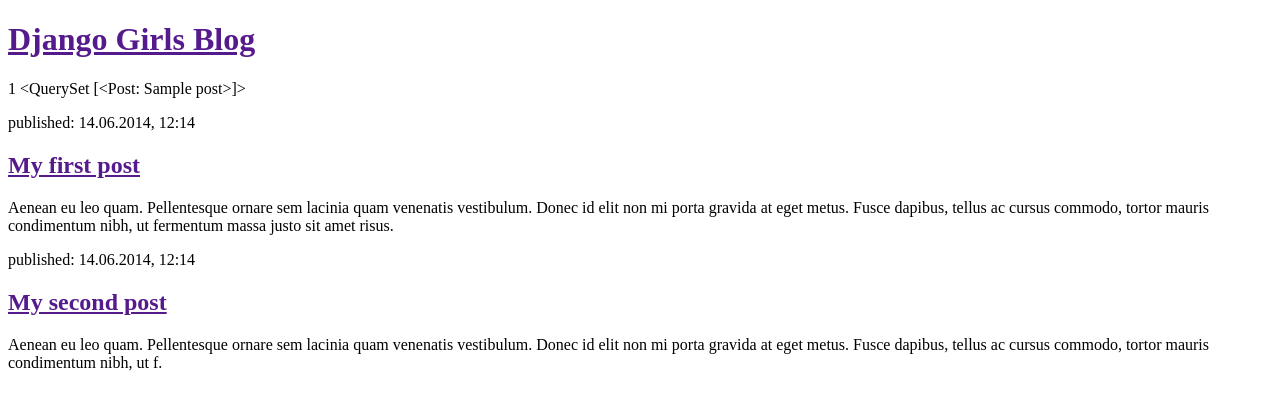
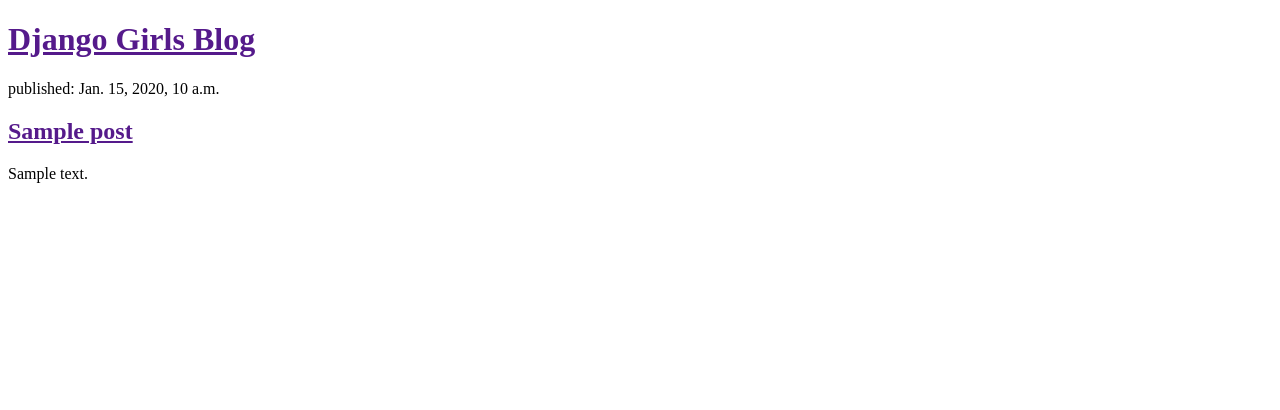
Before and after one commit to lyceum16b-dev/My-Blog, a Django app: page / in a window 1280 px wide. Shown: the top 410 px of the page. Run offline with Django 5.2, Linux system fonts and the light colour scheme; tables that the repository leaves empty hold one stand-in row (values such as "Sample post").

Commit message:
add template

```diff
--- a/blog/templates/post_list.html
+++ b/blog/templates/post_list.html
@@ -10,18 +10,12 @@
             <a href="">Django Girls Blog</a>
         </h1>
     </div>
-    {{ posts|length }}
-    {{ posts }}
-    <div>
-        <p>published: 14.06.2014, 12:14</p>
-        <h2><a href="">My first post</a></h2>
-        <p>Aenean eu leo quam. Pellentesque ornare sem lacinia quam venenatis vestibulum. Donec id elit non mi porta gravida at eget metus. Fusce dapibus, tellus ac cursus commodo, tortor mauris condimentum nibh, ut fermentum massa justo sit amet risus.</p>
-    </div>
-
-    <div>
-        <p>published: 14.06.2014, 12:14</p>
-        <h2><a href="">My second post</a></h2>
-        <p>Aenean eu leo quam. Pellentesque ornare sem lacinia quam venenatis vestibulum. Donec id elit non mi porta gravida at eget metus. Fusce dapibus, tellus ac cursus commodo, tortor mauris condimentum nibh, ut f.</p>
-    </div>
+    {% for post in posts %}
+        <div>
+            <p>published: {{ post.published_date }}</p>
+            <h2><a href="">{{ post.title }}</a></h2>
+            <p>{{ post.text|linebreaksbr }}</p>
+        </div>
+    {% endfor %}
     </body>
 </html>
```
